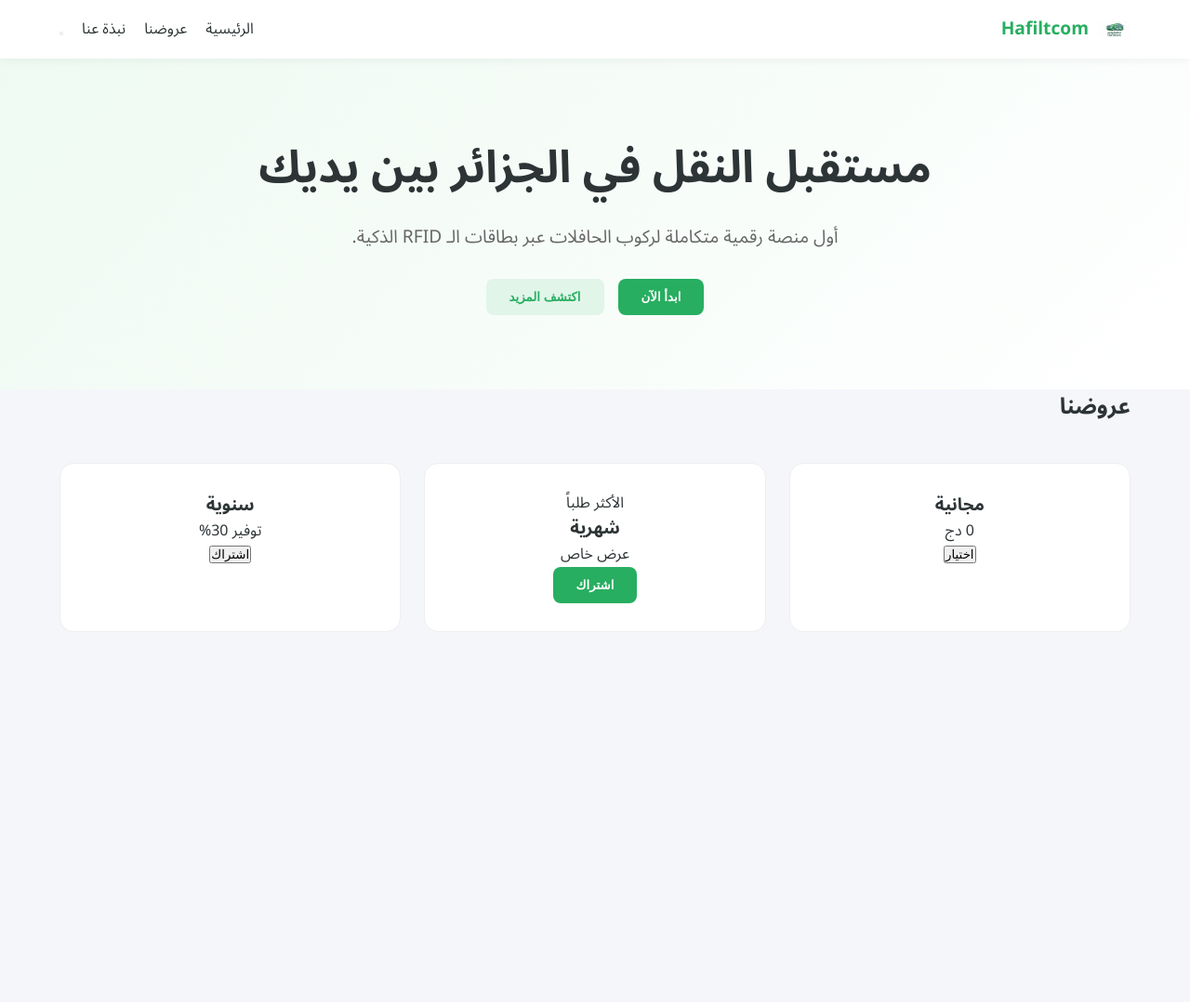
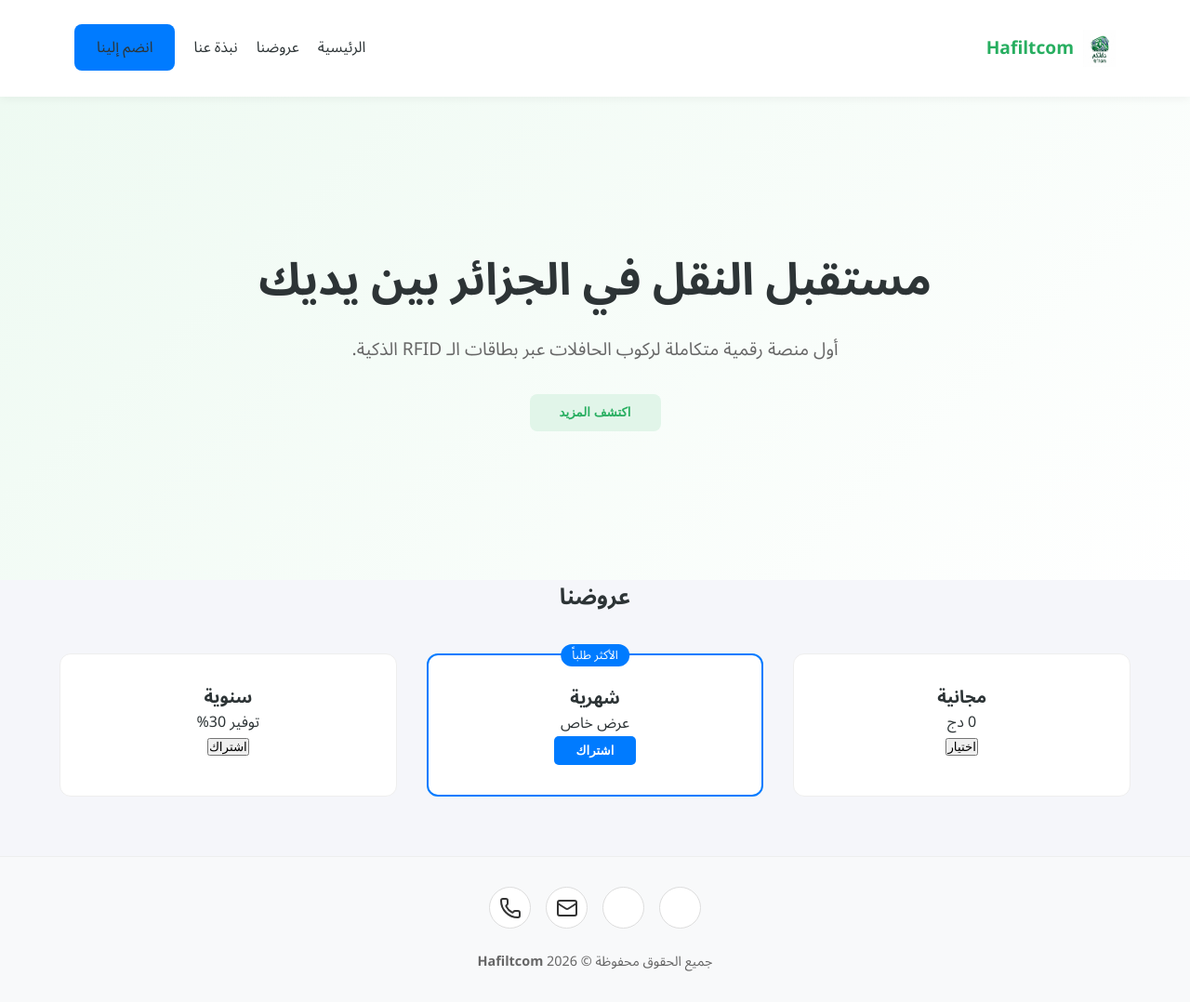
Before and after one commit to aminebouhalis/hafiltcom, a plain HTML site: page index.html in a window 1280 px wide. Shown: the whole page at 93% size. Before the commit the page ends 800 px from the top, so only its background shows below. Drawn offline with nearby package versions, Linux system fonts and the light colour scheme.

Commit message:
add join us btn & remove start now add footer with btn images for phone email insta facebook and copy right 2026

```diff
--- a/index.html
+++ b/index.html
@@ -3,74 +3,133 @@
 <head>
     <meta charset="UTF-8">
     <meta name="viewport" content="width=device-width, initial-scale=1.0">
-    <title>Hafiltcom</title>
+    <title>Hafiltcom | حافلتكم</title>
+    <!-- استيراد الأيقونات -->
+    <script src="https://unpkg.com/lucide@latest"></script>
     <link rel="stylesheet" href="style.css">
     <link href="https://fonts.googleapis.com/css2?family=Noto+Sans+Arabic:wght@400;700&display=swap" rel="stylesheet">
+    <style>
+        /* تنسيقات إضافية للفوتر والأزرار الجديدة */
+        footer {
+            background-color: #f8f9fa;
+            padding: 2rem 0;
+            margin-top: 4rem;
+            border-top: 1px solid #eee;
+            text-align: center;
+        }
+        .footer-content {
+            display: flex;
+            flex-direction: column;
+            align-items: center;
+            gap: 1.5rem;
+        }
+        .social-links {
+            display: flex;
+            gap: 1rem;
+            justify-content: center;
+        }
+        .social-btn {
+            background: #fff;
+            border: 1px solid #ddd;
+            border-radius: 50%;
+            width: 45px;
+            height: 45px;
+            display: flex;
+            align-items: center;
+            justify-content: center;
+            cursor: pointer;
+            transition: all 0.3s ease;
+            color: #333;
+        }
+        .social-btn:hover {
+            background-color: #007bff;
+            color: white;
+            border-color: #007bff;
+            transform: translateY(-3px);
+        }
+        .join-us-btn {
+            background-color: #007bff;
+            color: white;
+            padding: 0.5rem 1.5rem;
+            border-radius: 8px;
+            text-decoration: none;
+            font-weight: bold;
+            transition: background 0.3s;
+        }
+        .join-us-btn:hover {
+            background-color: #0056b3;
+        }
+        .copyright {
+            font-size: 0.9rem;
+            color: #666;
+        }
+        .hidden { display: none; }
+    </style>
 </head>
 <body class="light-theme">
 
     <!-- شاشة الترحيب -->
     <div id="splash-screen">
         <div class="splash-content">
-            <img src="hafiltcom.png" alt="Hafiltcom" id="splash-logo">
+            <img src="hafiltcom.png" alt="Hafiltcom" id="splash-logo" onerror="this.src='https://via.placeholder.com/150?text=Hafiltcom'">
             <h1 class="splash-title">Hafiltcom</h1>
         </div>
     </div>
 
     <!-- المحتوى الرئيسي -->
-    <div id="app-content" class="hidden">
+    <div id="app-content">
         <header>
-            <nav class="container nav-wrapper">
-                <div class="logo-area">
-                    <img src="hafiltcom.png" alt="Logo" class="nav-logo">
-                    <span class="brand">Hafiltcom</span>
+            <nav class="container nav-wrapper" style="display: flex; justify-content: space-between; align-items: center; padding: 1rem;">
+                <div class="logo-area" style="display: flex; align-items: center; gap: 10px;">
+                    <img src="hafiltcom.png" alt="Logo" class="nav-logo" style="height: 40px;" onerror="this.src='https://via.placeholder.com/40'">
+                    <span class="brand" style="font-weight: bold; font-size: 1.2rem;">Hafiltcom</span>
                 </div>
 
-                <!-- زر القائمة للهواتف -->
+                <ul class="nav-links" id="nav-links" style="list-style: none; display: flex; gap: 20px; align-items: center;">
+                    <li><a href="#home">الرئيسية</a></li>
+                    <li><a href="#offers">عروضنا</a></li>
+                    <li><a href="#about">نبذة عنا</a></li>
+                    <li><a href="login.html" class="join-us-btn">انضم إلينا</a></li>
+                </ul>
+
+                <!-- زر القائمة للهواتف (يظهر عبر CSS في الملف الأصلي) -->
                 <button class="menu-toggle" id="menu-toggle" aria-label="فتح القائمة">
                     <span></span>
                     <span></span>
                     <span></span>
                 </button>
-
-                <ul class="nav-links" id="nav-links">
-                    <li><a href="#home">الرئيسية</a></li>
-                    <li><a href="#offers">عروضنا</a></li>
-                    <li><a href="#about">نبذة عنا</a></li>
-                    <li><button onclick="showDashboard('client')"
-                </ul>
             </nav>
         </header>
 
         <main>
             <!-- Hero Section -->
             <section id="home" class="hero">
-                <div class="container hero-content">
+                <div class="container hero-content" style="text-align: center; padding: 5rem 1rem;">
                     <h1>مستقبل النقل في الجزائر بين يديك</h1>
                     <p>أول منصة رقمية متكاملة لركوب الحافلات عبر بطاقات الـ RFID الذكية.</p>
-                    <div class="hero-actions">
-                        <button class="btn-primary" onclick="openModal('auth-modal')">ابدأ الآن</button>
-                        <button class="btn-secondary">اكتشف المزيد</button>
+                    <div class="hero-actions" style="margin-top: 2rem;">
+                        <!-- تم حذف زر ابدأ الآن -->
+                        <button class="btn-secondary" style="padding: 0.8rem 2rem; border-radius: 8px; cursor: pointer;">اكتشف المزيد</button>
                     </div>
                 </div>
             </section>
 
             <!-- عروضنا -->
             <section id="offers" class="section container">
-                <h2 class="section-title">عروضنا</h2>
-                <div class="responsive-grid">
-                    <div class="price-card">
+                <h2 class="section-title" style="text-align: center; margin-bottom: 2rem;">عروضنا</h2>
+                <div class="responsive-grid" style="display: grid; grid-template-columns: repeat(auto-fit, minmax(250px, 1fr)); gap: 2rem;">
+                    <div class="price-card" style="border: 1px solid #eee; padding: 2rem; border-radius: 12px; text-align: center;">
                         <h3>مجانية</h3>
                         <p class="price">0 دج</p>
                         <button class="btn-outline">اختيار</button>
                     </div>
-                    <div class="price-card featured">
-                        <div class="popular-badge">الأكثر طلباً</div>
+                    <div class="price-card featured" style="border: 2px solid #007bff; padding: 2rem; border-radius: 12px; text-align: center; position: relative;">
+                        <div class="popular-badge" style="position: absolute; top: -12px; left: 50%; transform: translateX(-50%); background: #007bff; color: white; padding: 2px 12px; border-radius: 20px; font-size: 0.8rem;">الأكثر طلباً</div>
                         <h3>شهرية</h3>
                         <p class="price">عرض خاص</p>
-                        <button class="btn-primary">اشتراك</button>
+                        <button class="btn-primary" style="background: #007bff; color: white; border: none; padding: 0.5rem 1.5rem; border-radius: 5px; cursor: pointer;">اشتراك</button>
                     </div>
-                    <div class="price-card">
+                    <div class="price-card" style="border: 1px solid #eee; padding: 2rem; border-radius: 12px; text-align: center;">
                         <h3>سنوية</h3>
                         <p class="price">توفير 30%</p>
                         <button class="btn-outline">اشتراك</button>
@@ -78,10 +137,42 @@
                 </div>
             </section>
         </main>
+
+        <!-- الفوتر الجديد -->
+        <footer>
+            <div class="container footer-content">
+                <div class="social-links">
+                    <button class="social-btn" title="فيسبوك" onclick="window.location.href='#'">
+                        <i data-lucide="facebook"></i>
+                    </button>
+                    <button class="social-btn" title="إنستغرام" onclick="window.location.href='#'">
+                        <i data-lucide="instagram"></i>
+                    </button>
+                    <button class="social-btn" title="إرسال إيميل" onclick="window.location.href='mailto:info@hafiltcom.dz'">
+                        <i data-lucide="mail"></i>
+                    </button>
+                    <button class="social-btn" title="اتصل بنا" onclick="window.location.href='tel:+213123456789'">
+                        <i data-lucide="phone"></i>
+                    </button>
+                </div>
+                <div class="copyright">
+                    جميع الحقوق محفوظة &copy; 2026 <strong>Hafiltcom</strong>
+                </div>
+            </div>
+        </footer>
     </div>
 
+    <script>
+        // تفعيل الأيقونات
+        lucide.createIcons();
 
-
+        // إخفاء شاشة الترحيب بعد ثانيتين (مثال)
+        window.onload = () => {
+            setTimeout(() => {
+                document.getElementById('splash-screen').style.display = 'none';
+            }, 2000);
+        };
+    </script>
     <script src="script.js"></script>
 </body>
 </html>
```
